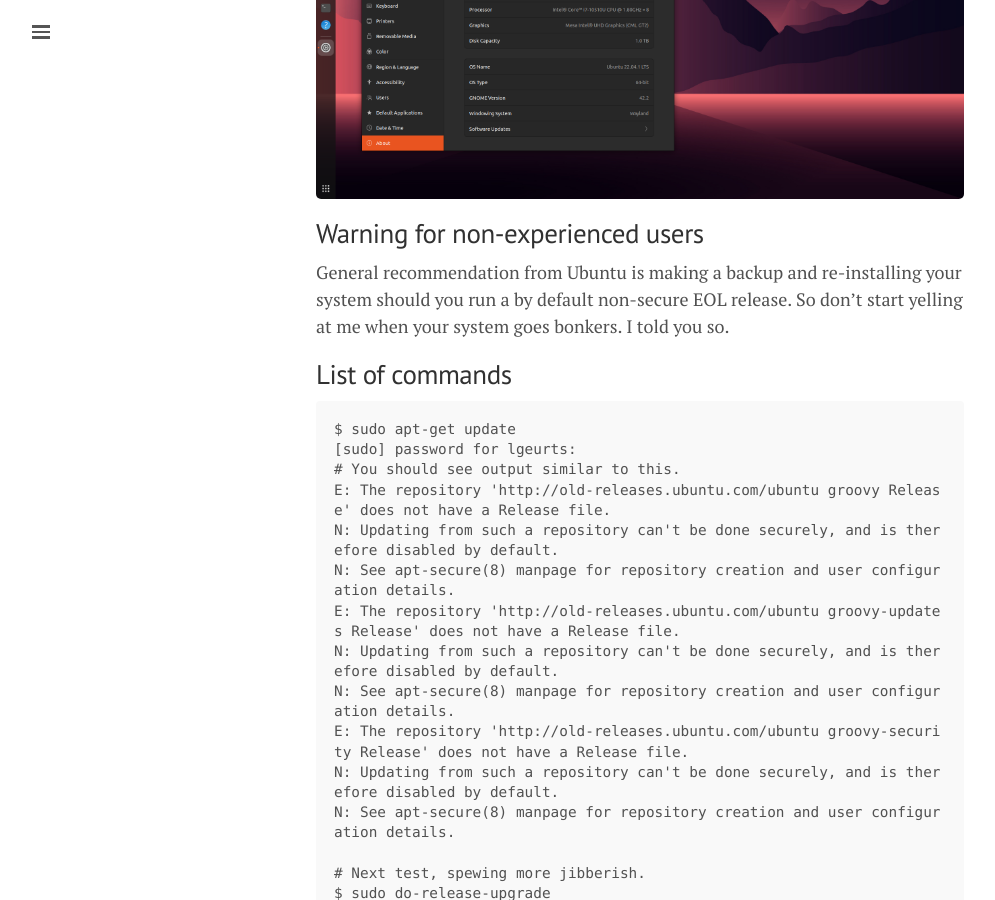
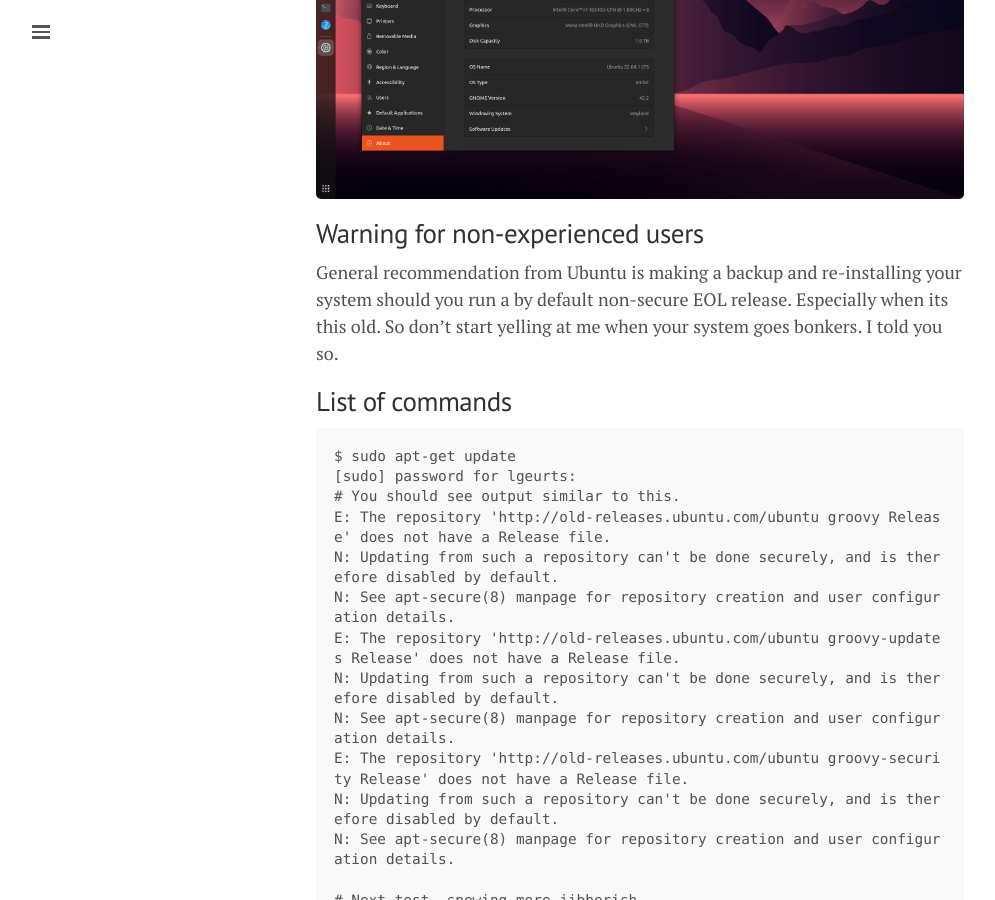
Before and after one commit to lgeurts/lgeurts.github.io, a Jekyll site: the page built from _posts/2022-08-24-ubuntu-upgrade-notes-20.x-to-22.x-for-x1-carbon-gen8.md, in a window 1280 px wide and 900 px high, scrolled down 420 px. Shown: the whole window, without its empty margins (0-995 px from the left). Built offline with Jekyll 4.4.1, drawn with Linux system fonts in a browser that asks for light colours; nearby versions of some CDN libraries; comment, search, counter and statistics services are not loaded.

Commit message:
Update 2022-08-24-ubuntu-upgrade-notes-20.x-to-22.x-for-x1-carbon-gen8.md

```diff
--- a/_posts/2022-08-24-ubuntu-upgrade-notes-20.x-to-22.x-for-x1-carbon-gen8.md
+++ b/_posts/2022-08-24-ubuntu-upgrade-notes-20.x-to-22.x-for-x1-carbon-gen8.md
@@ -10,7 +10,7 @@
 <img src="/assets/jammy-jellyfish.png" width="654">
 
 ## Warning for non-experienced users
-General recommendation from Ubuntu is making a backup and re-installing your system should you run a by default non-secure EOL release.
+General recommendation from Ubuntu is making a backup and re-installing your system should you run a by default non-secure EOL release. Especially when its this old.
 So don't start yelling at me when your system goes bonkers. I told you so.
 
 ## List of commands
```
